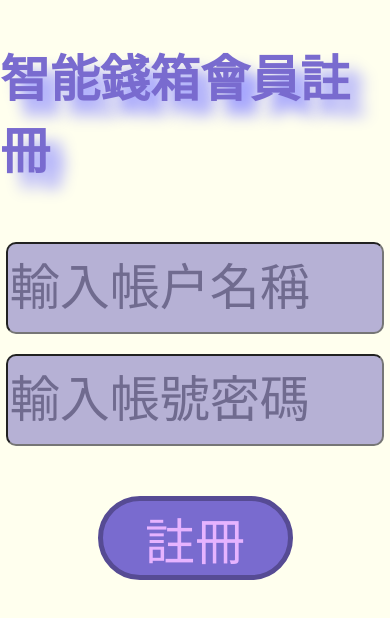
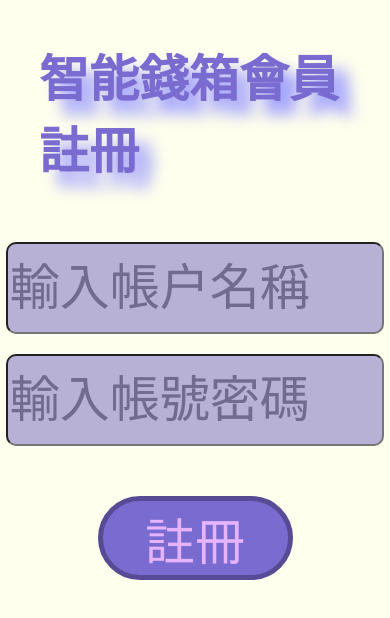
Before and after one commit to learnhappily/learnhappily.github.io, a plain HTML site: page form2.html in a window 390 px wide. Drawn offline with nearby package versions, Linux system fonts and the light colour scheme.

Commit message:
Add files via upload

```diff
--- a/form2.css
+++ b/form2.css
@@ -31,9 +31,7 @@
     }
 
     #top{
-        margin: auto;
-        padding-top: 10%;
-        padding-bottom: 10%;
+        padding: 10%;
         font-size: 50px;
         color: #796bcf;
         text-shadow: 15px 15px 15px #9999ff;
```
